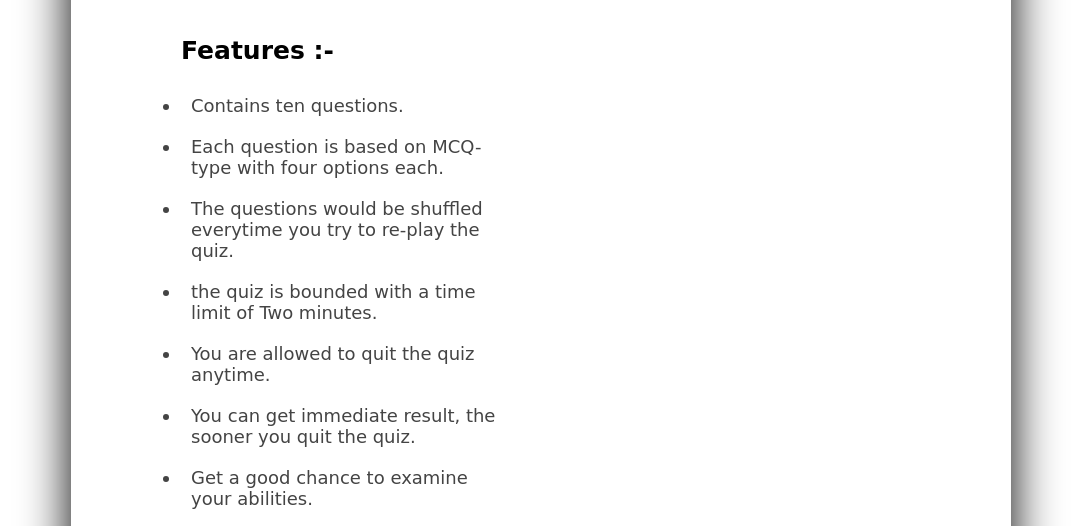
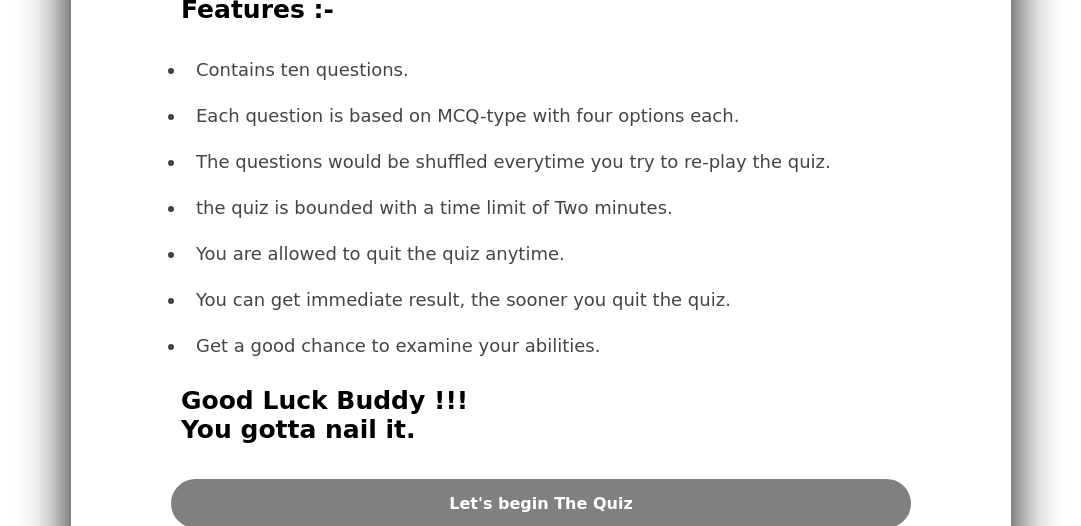
Before and after one commit to akshatt810/An-Online-Quiz, a plain HTML site: page index.html in a window 1280 px wide. Shown: the part 275-801 px from the top of the page, without its empty margins (99-1180 px from the left). Drawn offline with nearby package versions, Linux system fonts and the light colour scheme.

Commit message:
Update style.css

```diff
--- a/style.css
+++ b/style.css
@@ -7,7 +7,7 @@
 body{
     font-family: 'Caveat', cursive;
     font-family: 'Permanent Marker', cursive;
-    background-image:url("4.jpg");
+    /*background-image:url("4.jpg");*/
     display:flex;
     justify-content: center;
     align-items: center;
@@ -35,14 +35,15 @@ section{
 }
 .leftSide,
 .rightSide{
-	width: 50%;
+	width: 100%;
 	align-self: center;
 
 }
-/*#text h1,h2,ul{*/
-	/*background-color: #808080;*/
-	/*background-color: #000000*/
-	/*border-radius: 80px;*/
+
+/*#text h1,h2,ul{
+	background-color: #808080;
+	background-color: #000000;
+	border-radius: 80px;
 	color: #000000;
 	font-weight: 600;
 	width: 250%;
@@ -53,7 +54,8 @@ section{
 	margin-left: 100px;
 	text-decoration: none;
 	outline: none;
-/*}*/
+}
+*/
 #text ul li{
 	margin-top: 5px;
 	margin-left: 5px;
@@ -180,3 +182,13 @@ section{
 	padding-top: 1%;
 	text-align: center;
 }
+
+.optionBox span.right
+{
+	background-color: #efefef;
+}
+
+.optionBox span.wrong
+{
+	background-color: grey;
+}
```
